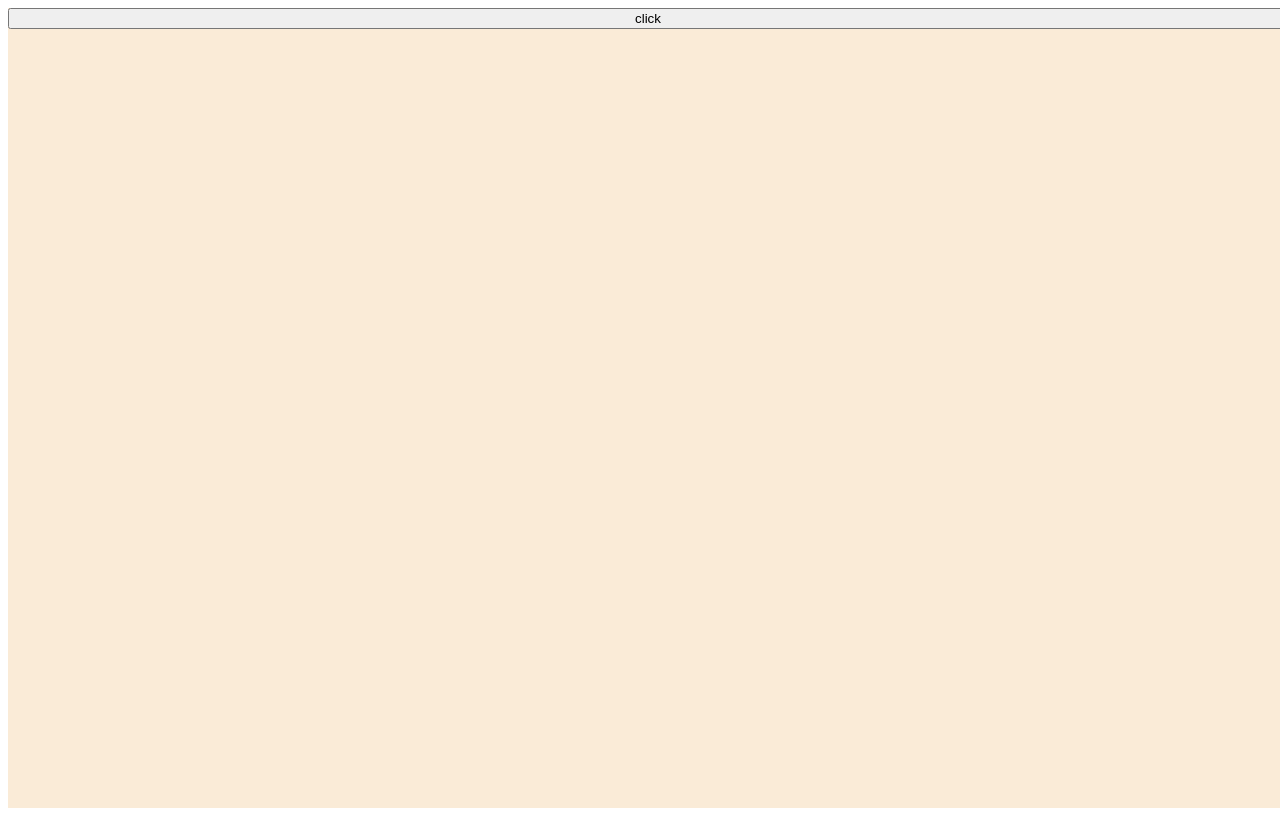
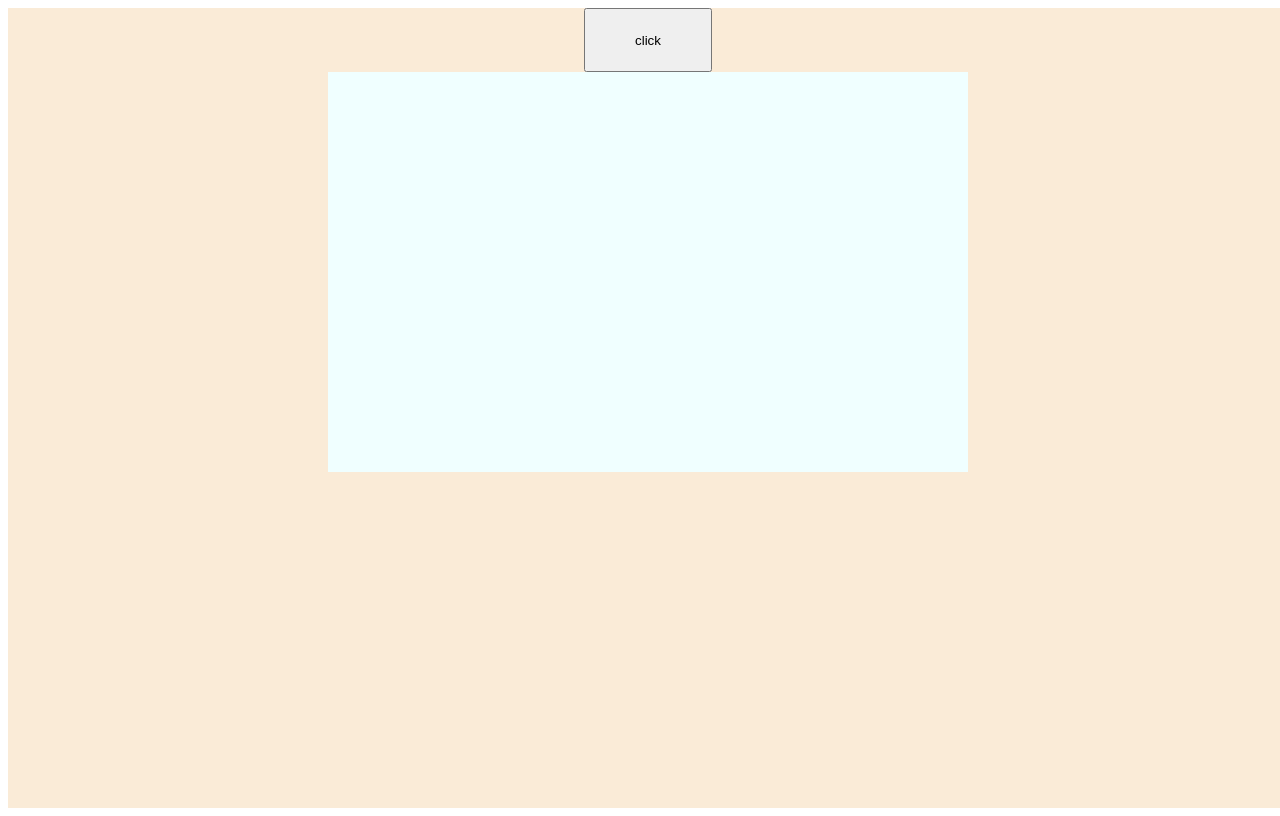
Before and after one commit to LeeEunJeong0731/eunjeong, a plain HTML site: page smoking/smoking.html in a window 1280 px wide. Drawn offline with Linux system fonts and the light colour scheme.

Commit message:
버튼과 루트 안 div 자식들 스타일

```diff
--- a/smoking/smoking.html
+++ b/smoking/smoking.html
@@ -11,8 +11,17 @@
         display: flex;
         flex-direction: column;
         /* justify-content: center; */
-        /* align-items: center; */
+        align-items: center;
         background-color: antiquewhite;
+      }
+      #button {
+        width: 10vw;
+        height: 5vw;
+      }
+      #root > div:nth-child(2) {
+        width: 50vw;
+        height: 50vh;
+        background-color: azure;
       }
     </style>
   </head>
```
